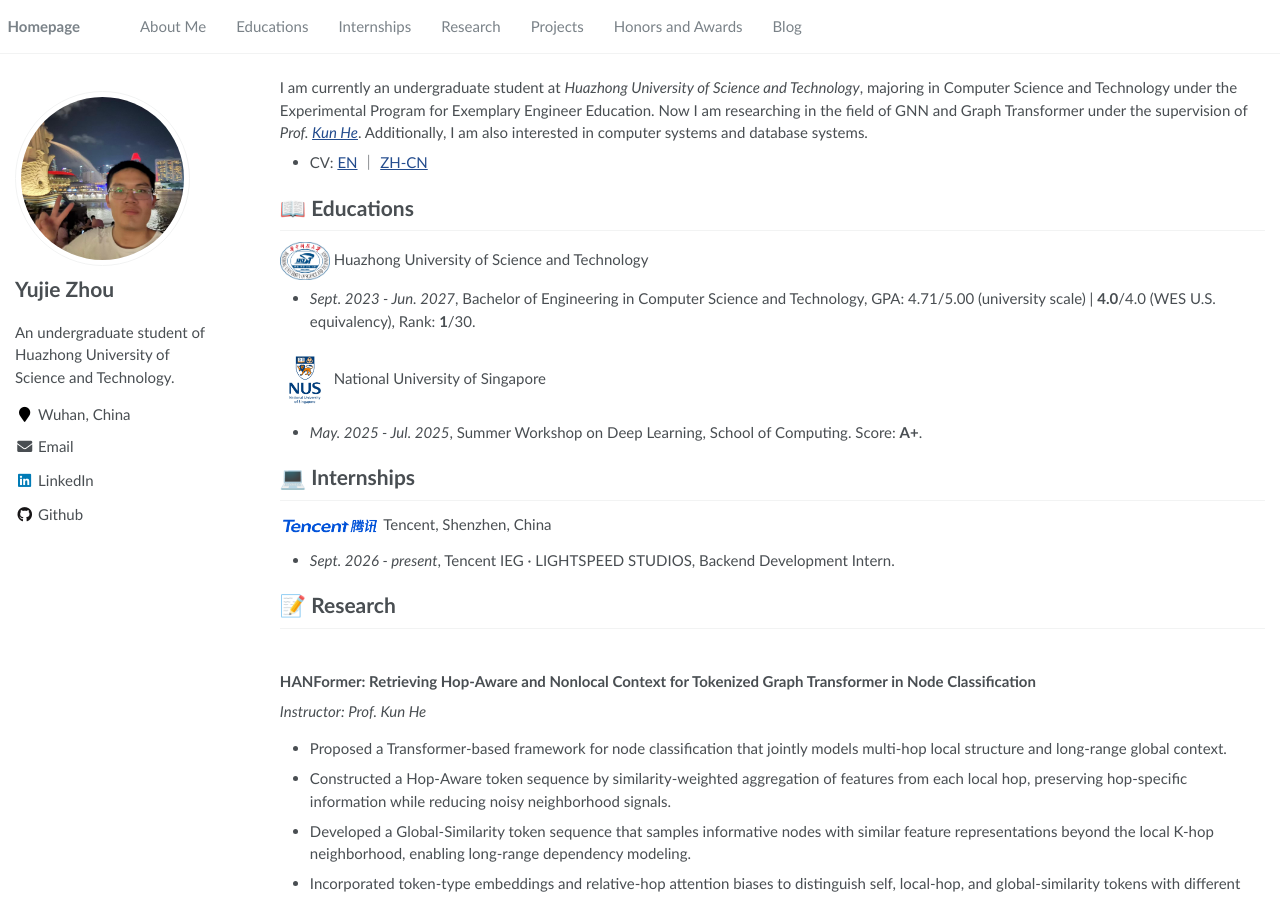
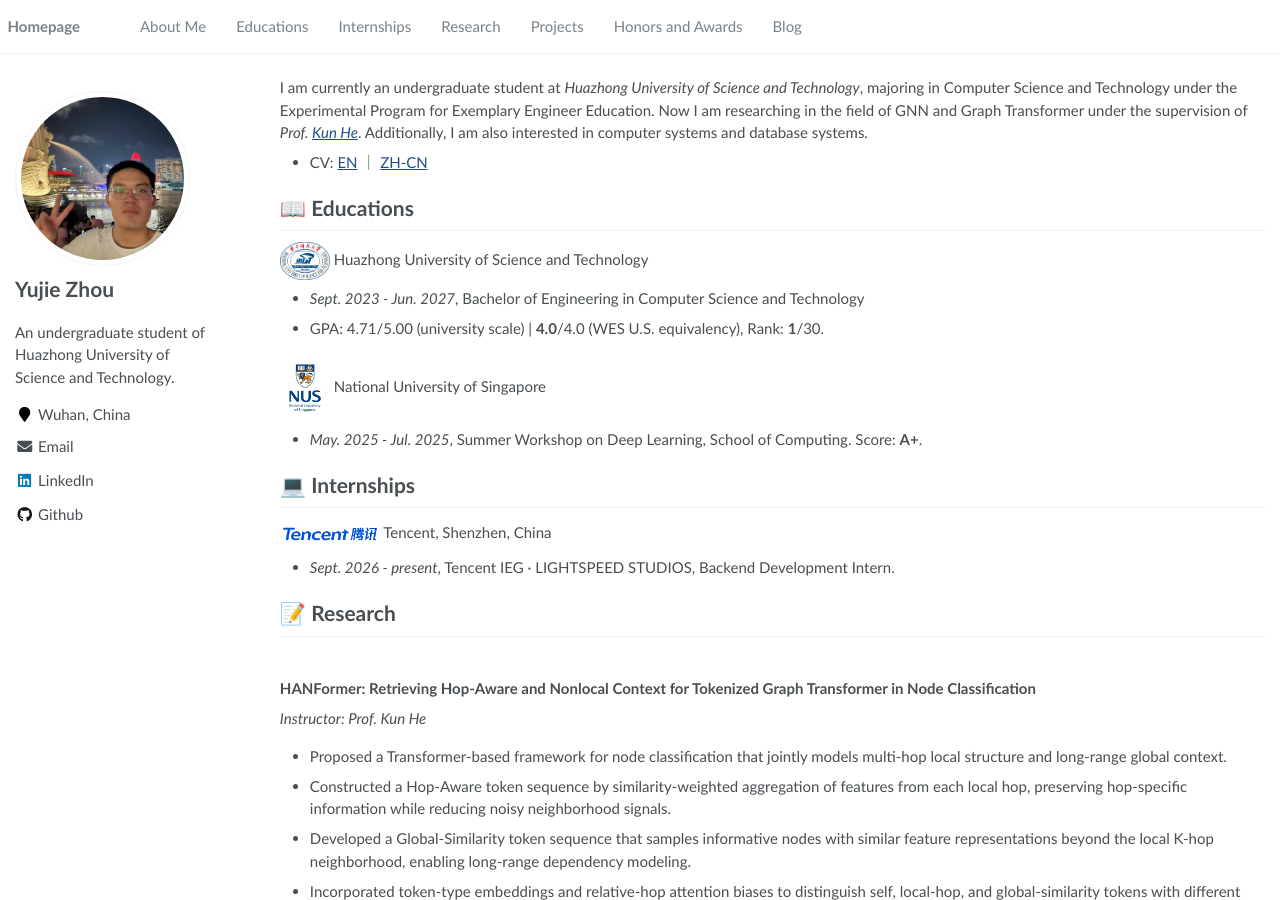
Before and after one commit to EpsilonZYJ/EpsilonZYJ.github.io, a Jekyll site: the page built from _pages/about.md, in a window 1280 px wide and 900 px high. Built offline with Jekyll 4.4.1, drawn with Linux system fonts in a browser that asks for light colours; some of the changed lines change nothing that is shown.

Commit message:
[chore] modify edu

```diff
--- a/_pages/about.md
+++ b/_pages/about.md
@@ -28,7 +28,8 @@ I am currently an undergraduate student at *Huazhong University of Science and T
 
 <img class="jpg" src="/images/hust-logo.jpg" width="50pt"> Huazhong University of Science and Technology
 <br>
-- *Sept. 2023 - Jun. 2027*, Bachelor of Engineering in Computer Science and Technology, GPA: 4.71/5.00 (university scale) \| **4.0**/4.0 (WES U.S. equivalency), Rank: **1**/30.
+- *Sept. 2023 - Jun. 2027*, Bachelor of Engineering in Computer Science and Technology
+- GPA: 4.71/5.00 (university scale) \| **4.0**/4.0 (WES U.S. equivalency), Rank: **1**/30.
 
 <img class="jpg" src="/images/nus-logo.jpg" width="50pt"> National University of Singapore
 <br>
```
